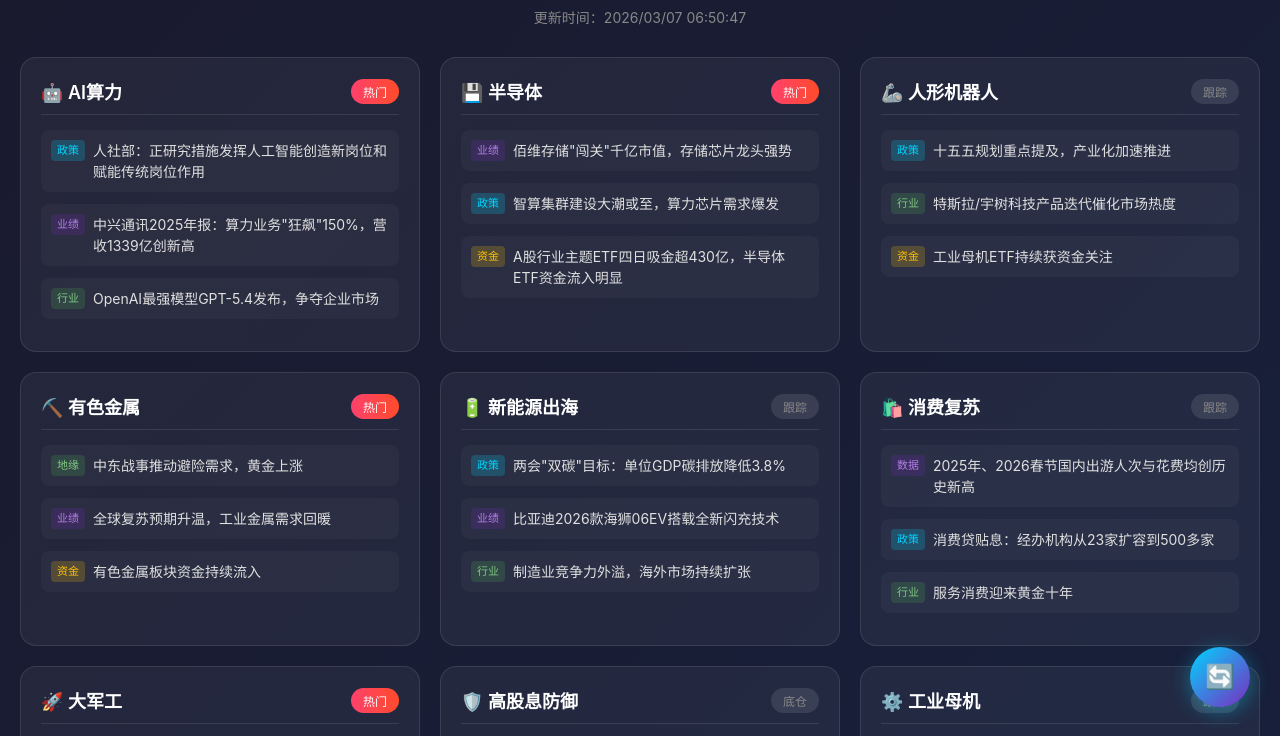
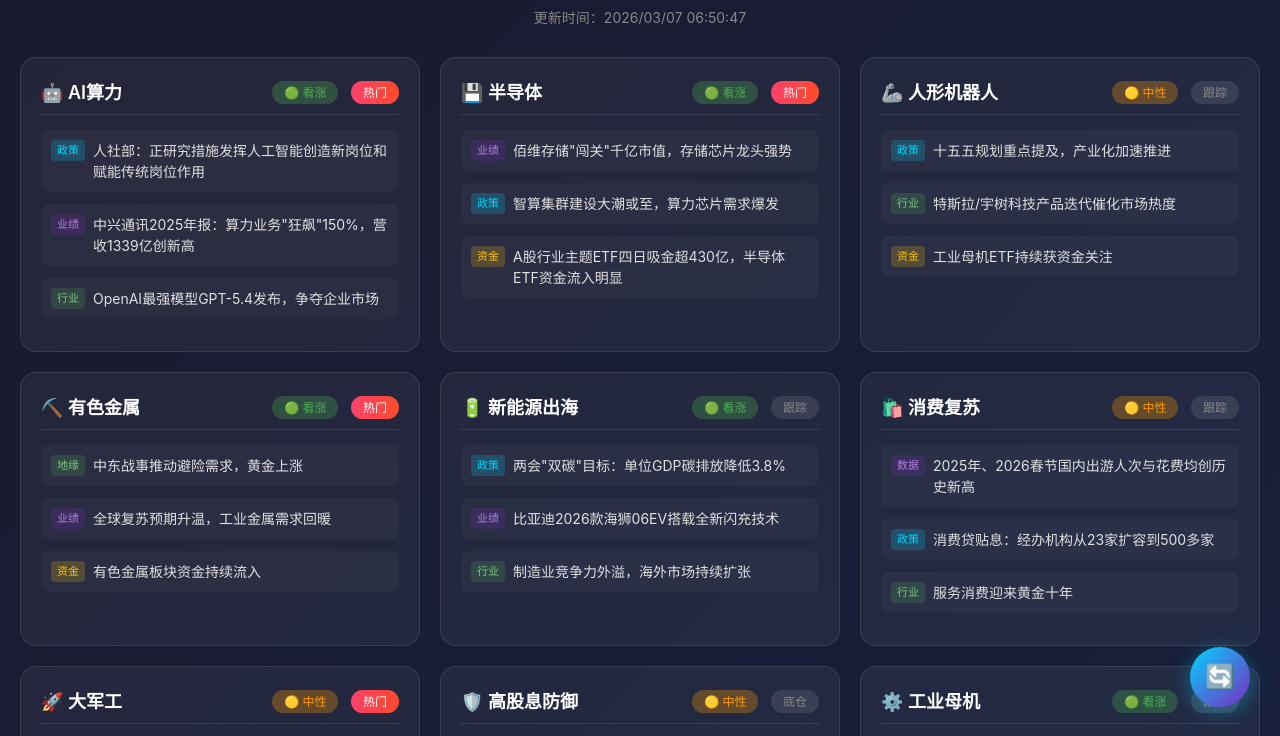
Before and after one commit to samhothuan-art/sector-news-panel, a plain HTML site: page index.html in a window 1280 px wide. Shown: the part 63-799 px from the top of the page. Drawn offline with Linux system fonts and the light colour scheme.

Commit message:
Update: 十大板块全部添加判断标签

```diff
--- a/index.html
+++ b/index.html
@@ -199,7 +199,10 @@
         <div class="card">
             <div class="card-header">
                 <span class="card-title">🤖 AI算力</span>
+                <div>
+                    <span class="card-badge" style="background: rgba(76, 175, 80, 0.3); color: #4caf50; margin-right: 8px;">🟢 看涨</span>
                     <span class="card-badge badge-hot">热门</span>
+                </div>
             </div>
             <ul class="news-list">
                 <li class="news-item clickable" onclick="openModal('ai1')">
@@ -227,7 +230,10 @@
         <div class="card">
             <div class="card-header">
                 <span class="card-title">💾 半导体</span>
+                <div>
+                    <span class="card-badge" style="background: rgba(76, 175, 80, 0.3); color: #4caf50; margin-right: 8px;">🟢 看涨</span>
                     <span class="card-badge badge-hot">热门</span>
+                </div>
             </div>
             <ul class="news-list">
                 <li class="news-item clickable" onclick="openModal('semi1')">
@@ -255,7 +261,10 @@
         <div class="card">
             <div class="card-header">
                 <span class="card-title">🦾 人形机器人</span>
+                <div>
+                    <span class="card-badge" style="background: rgba(255, 152, 0, 0.3); color: #ff9800; margin-right: 8px;">🟡 中性</span>
                     <span class="card-badge badge-normal">跟踪</span>
+                </div>
             </div>
             <ul class="news-list">
                 <li class="news-item clickable" onclick="openModal('robot1')">
@@ -283,7 +292,10 @@
         <div class="card">
             <div class="card-header">
                 <span class="card-title">⛏️ 有色金属</span>
+                <div>
+                    <span class="card-badge" style="background: rgba(76, 175, 80, 0.3); color: #4caf50; margin-right: 8px;">🟢 看涨</span>
                     <span class="card-badge badge-hot">热门</span>
+                </div>
             </div>
             <ul class="news-list">
                 <li class="news-item clickable" onclick="openModal('metal1')">
@@ -311,7 +323,10 @@
         <div class="card">
             <div class="card-header">
                 <span class="card-title">🔋 新能源出海</span>
+                <div>
+                    <span class="card-badge" style="background: rgba(76, 175, 80, 0.3); color: #4caf50; margin-right: 8px;">🟢 看涨</span>
                     <span class="card-badge badge-normal">跟踪</span>
+                </div>
             </div>
             <ul class="news-list">
                 <li class="news-item clickable" onclick="openModal('ne1')">
@@ -339,7 +354,10 @@
         <div class="card">
             <div class="card-header">
                 <span class="card-title">🛍️ 消费复苏</span>
+                <div>
+                    <span class="card-badge" style="background: rgba(255, 152, 0, 0.3); color: #ff9800; margin-right: 8px;">🟡 中性</span>
                     <span class="card-badge badge-normal">跟踪</span>
+                </div>
             </div>
             <ul class="news-list">
                 <li class="news-item clickable" onclick="openModal('consume1')">
@@ -367,7 +385,10 @@
         <div class="card">
             <div class="card-header">
                 <span class="card-title">🚀 大军工</span>
+                <div>
+                    <span class="card-badge" style="background: rgba(255, 152, 0, 0.3); color: #ff9800; margin-right: 8px;">🟡 中性</span>
                     <span class="card-badge badge-hot">热门</span>
+                </div>
             </div>
             <ul class="news-list">
                 <li class="news-item clickable" onclick="openModal('mil1')">
@@ -395,7 +416,10 @@
         <div class="card">
             <div class="card-header">
                 <span class="card-title">🛡️ 高股息防御</span>
+                <div>
+                    <span class="card-badge" style="background: rgba(255, 152, 0, 0.3); color: #ff9800; margin-right: 8px;">🟡 中性</span>
                     <span class="card-badge badge-normal">底仓</span>
+                </div>
             </div>
             <ul class="news-list">
                 <li class="news-item clickable" onclick="openModal('div1')">
@@ -423,7 +447,10 @@
         <div class="card">
             <div class="card-header">
                 <span class="card-title">⚙️ 工业母机</span>
+                <div>
+                    <span class="card-badge" style="background: rgba(76, 175, 80, 0.3); color: #4caf50; margin-right: 8px;">🟢 看涨</span>
                     <span class="card-badge badge-normal">跟踪</span>
+                </div>
             </div>
             <ul class="news-list">
                 <li class="news-item clickable" onclick="openModal('machine1')">
@@ -451,7 +478,10 @@
         <div class="card">
             <div class="card-header">
                 <span class="card-title">⚡ 电网电力</span>
+                <div>
+                    <span class="card-badge" style="background: rgba(76, 175, 80, 0.3); color: #4caf50; margin-right: 8px;">🟢 看涨</span>
                     <span class="card-badge badge-hot">热门</span>
+                </div>
             </div>
             <ul class="news-list">
                 <li class="news-item clickable" onclick="openModal('power1')">
```
Lines whose indentation alone changed are shown as unchanged.
